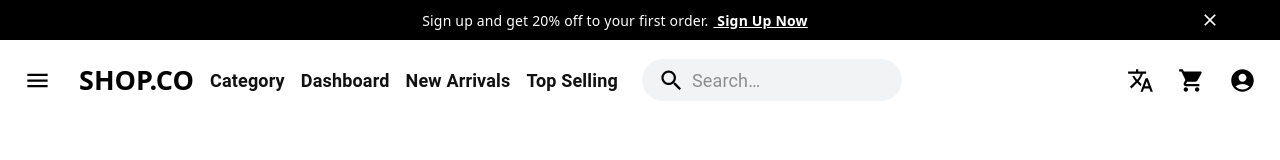
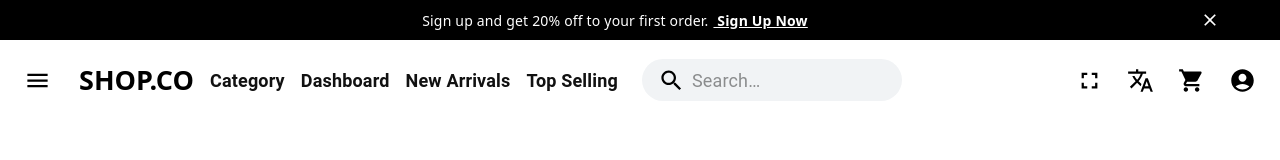
Before and after one commit to NXT-ASAD-CODE/4-backend-frontend-assignment-of-sayalani, a React (Vite) app: page /cart in a window 1280 px wide. Shown: the top 160 px of the page. Built offline with nearby package versions, Linux system fonts and the light colour scheme.

Commit message:
Adding the Full Screen Option in Navbar

```diff
--- a/src/components/Navbar.jsx
+++ b/src/components/Navbar.jsx
@@ -13,6 +13,8 @@ import MenuIcon from '@mui/icons-material/Menu';
 import SearchIcon from '@mui/icons-material/Search';
 import AccountCircle from '@mui/icons-material/AccountCircle';
 import TranslateIcon from '@mui/icons-material/Translate';
+import FullscreenIcon from '@mui/icons-material/Fullscreen';
+import FullscreenExitIcon from '@mui/icons-material/FullscreenExit';
 import MoreIcon from '@mui/icons-material/MoreVert';
 import ShoppingCartIcon from '@mui/icons-material/ShoppingCart';
 import { useNavigate } from 'react-router-dom';
@@ -65,6 +67,7 @@ export default function PrimarySearchAppBar({ cartCount = 0 }) {
     const [languageAnchorEl, setLanguageAnchorEl] = React.useState(null);
     const [mobileMoreAnchorEl, setMobileMoreAnchorEl] = React.useState(null);
     const [selectedLanguage, setSelectedLanguage] = React.useState('English');
+    const [isFullscreen, setIsFullscreen] = React.useState(false);
 
     const isMenuOpen = Boolean(anchorEl);
     const isLanguageMenuOpen = Boolean(languageAnchorEl);
@@ -98,6 +101,24 @@ export default function PrimarySearchAppBar({ cartCount = 0 }) {
     const handleLanguageSelect = (language) => {
         setSelectedLanguage(language);
         handleLanguageMenuClose();
+        handleMobileMenuClose();
+    };
+
+    React.useEffect(() => {
+        const handleFullscreenChange = () => {
+            setIsFullscreen(Boolean(document.fullscreenElement));
+        };
+
+        document.addEventListener('fullscreenchange', handleFullscreenChange);
+        return () => document.removeEventListener('fullscreenchange', handleFullscreenChange);
+    }, []);
+
+    const handleFullscreenToggle = async () => {
+        if (document.fullscreenElement) {
+            await document.exitFullscreen();
+        } else {
+            await document.documentElement.requestFullscreen();
+        }
         handleMobileMenuClose();
     };
 
@@ -205,6 +226,10 @@ export default function PrimarySearchAppBar({ cartCount = 0 }) {
             >
                 <TranslateIcon sx={{ marginRight: 1 }} />
                 <p>{selectedLanguage}</p>
+            </MenuItem>
+            <MenuItem onClick={handleFullscreenToggle}>
+                {isFullscreen ? <FullscreenExitIcon sx={{ marginRight: 1 }} /> : <FullscreenIcon sx={{ marginRight: 1 }} />}
+                <p>{isFullscreen ? 'Exit Fullscreen' : 'Fullscreen'}</p>
             </MenuItem>
             <MenuItem onClick={handleProfileMenuOpen}>
                 <IconButton
@@ -346,6 +371,14 @@ export default function PrimarySearchAppBar({ cartCount = 0 }) {
                     <Box sx={{ display: { xs: 'none', md: 'flex' } }}>
                         <IconButton
                             size="large"
+                            aria-label={isFullscreen ? 'exit fullscreen' : 'enter fullscreen'}
+                            onClick={handleFullscreenToggle}
+                            color="inherit"
+                        >
+                            {isFullscreen ? <FullscreenExitIcon /> : <FullscreenIcon />}
+                        </IconButton>
+                        <IconButton
+                            size="large"
                             aria-label={`select language, current language ${selectedLanguage}`}
                             aria-controls={isLanguageMenuOpen ? languageMenuId : undefined}
                             aria-haspopup="true"
--- a/src/index.css
+++ b/src/index.css
@@ -388,6 +388,7 @@ body {
   .Heading-props {
     font-size: 22px;
     text-align: center;
+    line-height: 50px;
     justify-content: center;
   }
 }
```
